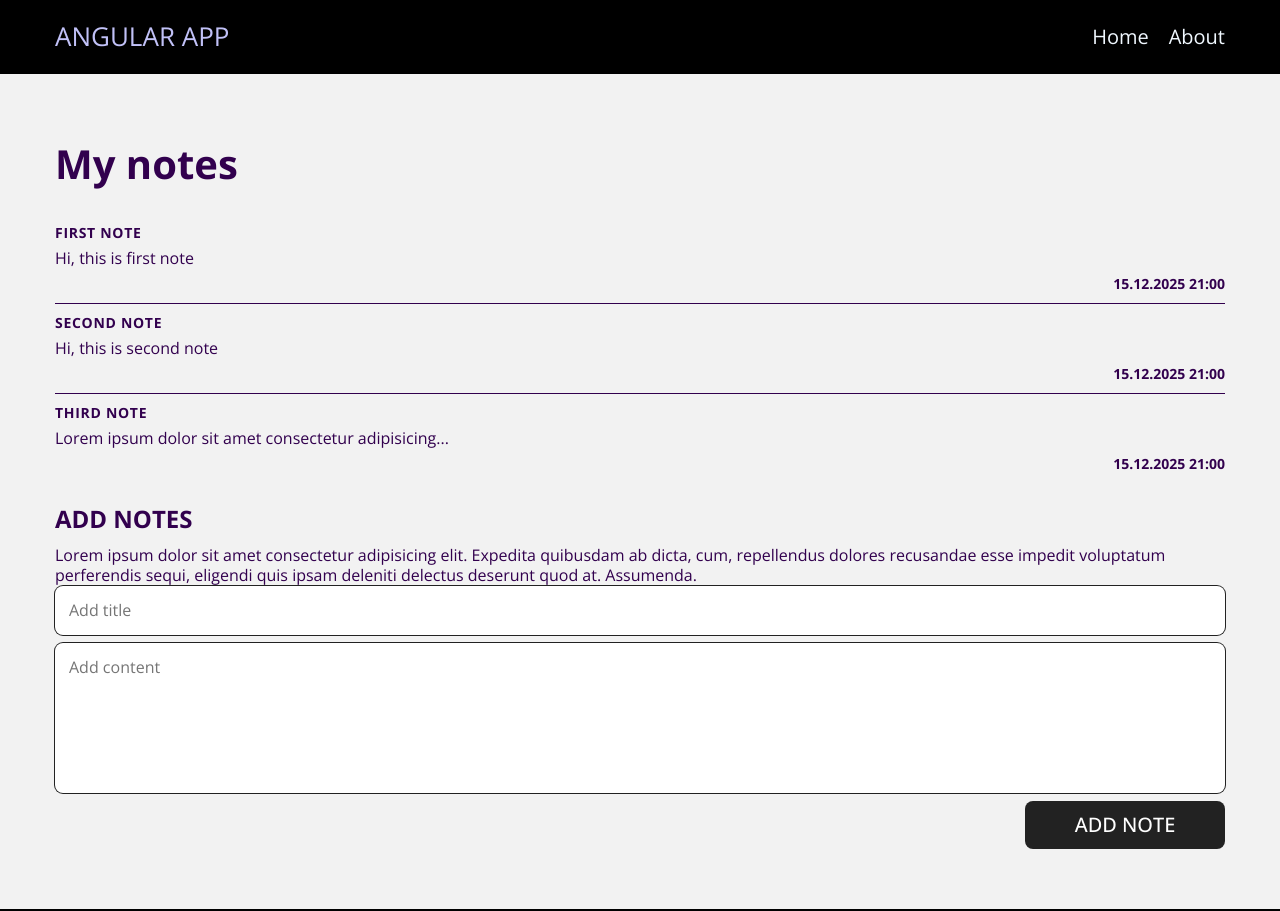
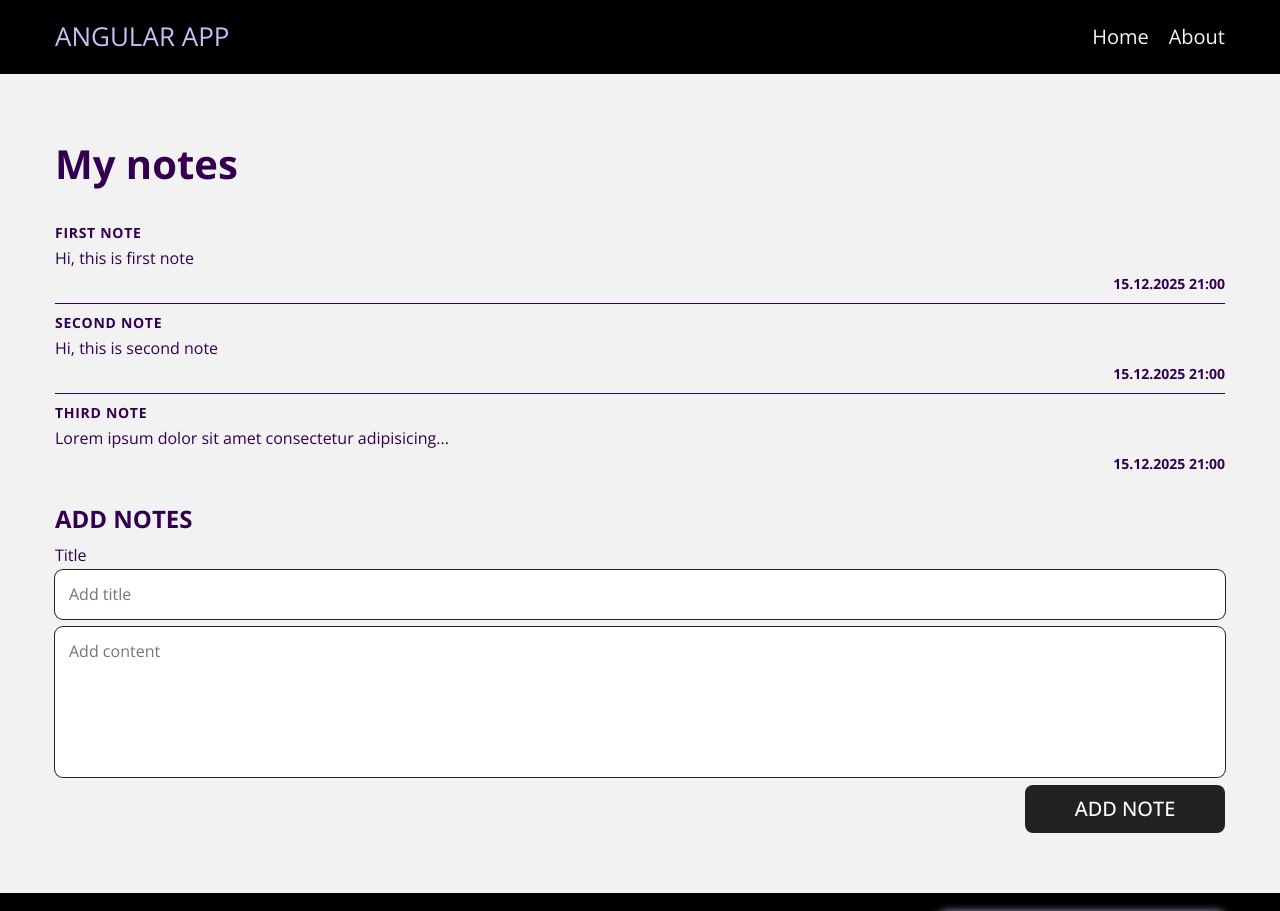
Before and after one commit to Grinch3214/learn-angular, an Angular app: page / in a window 1280 px wide. Shown: the top 911 px of the page. Built offline with nearby package versions, Linux system fonts and the light colour scheme.

Commit message:
Update form component

```diff
--- a/src/app/components/add-note/add-note.html
+++ b/src/app/components/add-note/add-note.html
@@ -1,5 +1,14 @@
-<div class="home__form">
-	Lorem ipsum dolor sit amet consectetur adipisicing elit. Expedita quibusdam ab dicta, cum, repellendus dolores
-	recusandae esse impedit voluptatum perferendis sequi, eligendi quis ipsam deleniti delectus deserunt quod at.
-	Assumenda.
+<div class="form">
+	<h2 class="form__subtitle">Add notes</h2>
+
+	<form class="form__inner" #noteForm="ngForm" (ngSubmit)="addNote(noteForm)">
+		<label class="form__inner-label">
+			<span>Title</span>
+			<input class="form__inner-input" name="title" type="text" [(ngModel)]="newNote().title" placeholder="Add title">
+		</label>
+		<textarea class="form__inner-textarea" name="desc" [(ngModel)]="newNote().content"
+			placeholder="Add content"></textarea>
+
+		<button class="form__inner-btn">Add note</button>
+	</form>
 </div>
--- a/src/app/components/add-note/add-note.scss
+++ b/src/app/components/add-note/add-note.scss
@@ -0,0 +1,36 @@
+@use '../../../scss/mixins' as mix;
+
+.form {
+  &__subtitle {
+    font-size: 24px;
+    margin-bottom: 10px;
+    text-transform: uppercase;
+    font-weight: 700;
+  }
+
+  &__inner {
+    display: grid;
+    gap: 8px;
+  }
+
+  &__inner-label {
+    display: grid;
+    gap: 5px;
+  }
+
+  &__inner-input {
+    @include mix.field;
+  }
+
+  &__inner-textarea {
+    @include mix.field(150px);
+  }
+
+  &__inner-btn {
+    justify-self: end;
+    max-width: 200px;
+    width: 100%;
+
+    @include mix.button;
+  }
+}
--- a/src/app/components/add-note/add-note.ts
+++ b/src/app/components/add-note/add-note.ts
@@ -1,11 +1,46 @@
-import { Component } from '@angular/core';
+import { Component, signal } from '@angular/core';
+import { NoteService } from '../../services/note';
+import { Note } from '../../models/note.model';
+import { CommonModule } from '@angular/common';
+import { FormsModule } from '@angular/forms';
 
 @Component({
   selector: 'app-add-note',
-  imports: [],
+  imports: [CommonModule, FormsModule],
   templateUrl: './add-note.html',
   styleUrl: './add-note.scss',
 })
-export class AddNote {
+export class AppAddNote {
+  constructor(private noteService: NoteService) {}
 
+  protected submitted = false;
+
+  protected notes() {
+    return this.noteService.getNotes()();
+  }
+
+  protected newNote = signal<Partial<Note>>({
+    title: '',
+    content: '',
+  });
+
+  protected addNote(form: any) {
+    this.submitted = true;
+
+    if (form.invalid) return;
+
+    const noteData = this.newNote();
+
+    if (!noteData.title || !noteData.content) return;
+
+    this.noteService.addNote(noteData.title, noteData.content);
+
+    this.newNote.set({
+      title: '',
+      content: '',
+    });
+
+    form.resetForm();
+    this.submitted = false;
+  }
 }
--- a/src/app/pages/home/home.html
+++ b/src/app/pages/home/home.html
@@ -12,18 +12,6 @@
 			}
 		</ul>
 
-		<div class="home__inner">
-			<h2 class="home__subtitle">Add notes</h2>
-
-			<app-add-note class="home__inner"></app-add-note>
-
-			<form class="home__form">
-				<input class="home__form-input" name="title" type="text" [(ngModel)]="newNote().title" placeholder="Add title">
-				<textarea class="home__form-textarea" name="desc" [(ngModel)]="newNote().content"
-					placeholder="Add content"></textarea>
-
-				<button class="home__form-btn" (click)="addNote()">Add note</button>
-			</form>
-		</div>
+		<app-add-note class="home__form"></app-add-note>
 	</div>
 </section>
--- a/src/app/pages/home/home.scss
+++ b/src/app/pages/home/home.scss
@@ -46,32 +46,4 @@
     font-weight: 700;
     justify-self: end;
   }
-
-  &__subtitle {
-    font-size: 24px;
-    margin-bottom: 10px;
-    text-transform: uppercase;
-    font-weight: 700;
-  }
-
-  &__form {
-    display: grid;
-    gap: 8px;
-  }
-
-  &__form-input {
-    @include mix.field;
-  }
-
-  &__form-textarea {
-    @include mix.field(150px);
-  }
-
-  &__form-btn {
-    justify-self: end;
-    max-width: 200px;
-    width: 100%;
-
-    @include mix.button;
-  }
 }
--- a/src/app/pages/home/home.ts
+++ b/src/app/pages/home/home.ts
@@ -4,11 +4,11 @@ import { Note } from '../../models/note.model';
 import { CommonModule } from '@angular/common';
 import { FormsModule } from '@angular/forms';
 import { Router } from '@angular/router';
-import { AddNote } from '../../components/add-note/add-note';
+import { AppAddNote } from '../../components/add-note/add-note';
 
 @Component({
   selector: 'app-home',
-  imports: [CommonModule, FormsModule, AddNote],
+  imports: [CommonModule, FormsModule, AppAddNote],
   templateUrl: './home.html',
   styleUrl: './home.scss',
 })
@@ -26,22 +26,4 @@ export class Home {
   showConsole() {
     console.log('Click h1');
   }
-
-  protected newNote = signal<Partial<Note>>({
-    title: '',
-    content: '',
-  });
-
-  protected addNote() {
-    const noteData = this.newNote();
-
-    if (!noteData.title || !noteData.content) return;
-
-    this.noteService.addNote(noteData.title, noteData.content);
-
-    this.newNote.set({
-      title: '',
-      content: '',
-    });
-  }
 }
```
